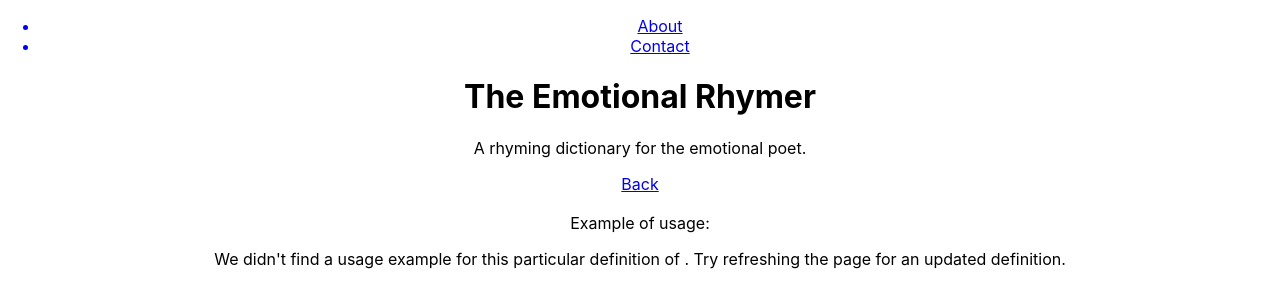
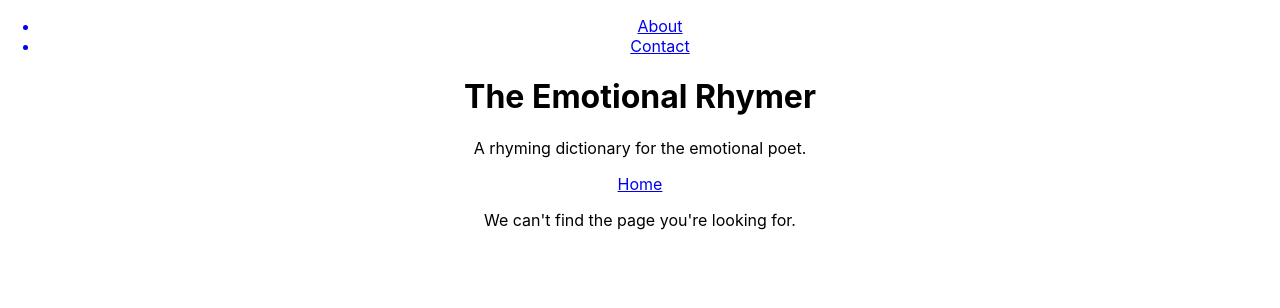
Before and after one commit to tanishaldavey/the-emotional-rhymer, a React (Create React App) app: page /1/rhymes/1/word-details in a window 1280 px wide. Shown: the top 308 px of the page. Built offline with nearby package versions, Linux system fonts and the light colour scheme.

Commit message:
Add conditional rendering to show NotFound if something goes wrong with the network request for getting word details

```diff
--- a/src/containers/WordDetails/WordDetails.js
+++ b/src/containers/WordDetails/WordDetails.js
@@ -1,11 +1,14 @@
 import React from 'react';
+import NotFound from '../../components/NotFound/NotFound'
 import { Link } from 'react-router-dom';
 import { connect } from 'react-redux';
 import PropTypes from 'prop-types';
 import './WordDetails.css';
 
-const WordDetails = ({ wordDetails }) => {
+const WordDetails = ({ wordDetails, wordDetailsError }) => {
   return(
+    <section>
+    {wordDetailsError ? <NotFound /> :
       <section>
         <Link to={`/${wordDetails.word}/rhymes`}>
           <p>Back</p>
@@ -17,15 +20,19 @@ const WordDetails = ({ wordDetails }) => {
         {!Array.isArray(wordDetails.examples) && <p>We didn't find a usage example for this particular definition of {wordDetails.word}. Try refreshing the page for an updated definition.</p>}
         <p>{wordDetails.examples}</p>
       </section>
+    }
+    </section>
   )
 }
 
 const mapStateToProps = state => ({
-  wordDetails: state.wordDetails
+  wordDetails: state.wordDetails,
+  wordDetailsError: state.wordDetailsError
 })
 
 export default connect(mapStateToProps)(WordDetails)
 
 WordDetails.propTypes = {
-  wordDetails: PropTypes.object
+  wordDetails: PropTypes.object,
+  wordDetailsError: PropTypes.string
 }
```
Lines whose indentation alone changed are shown as unchanged.
